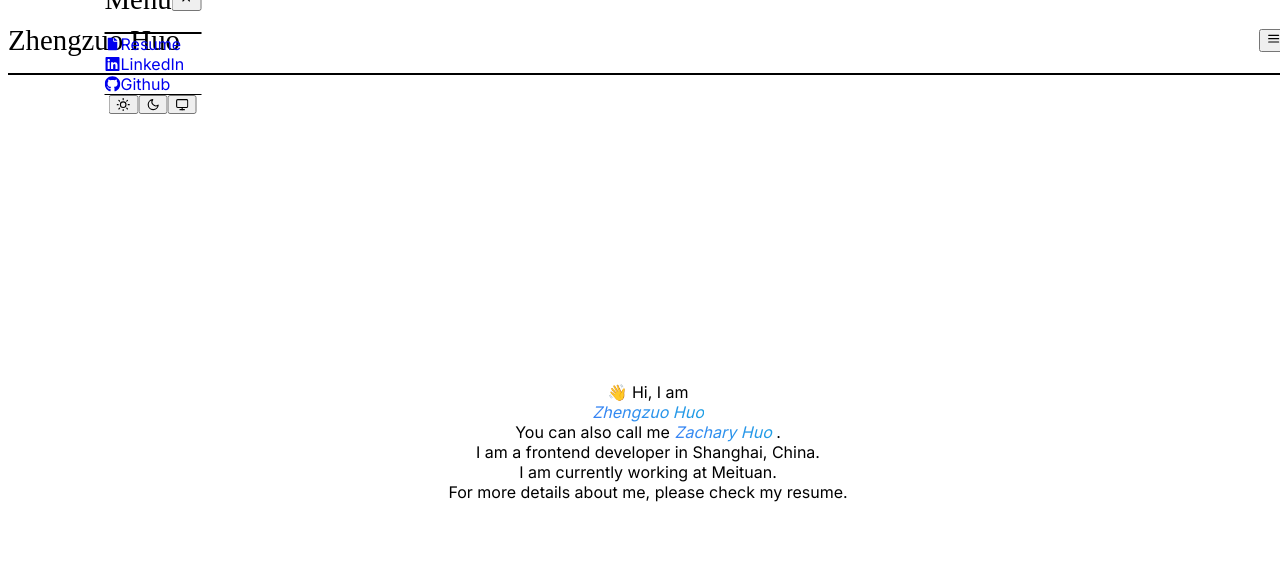
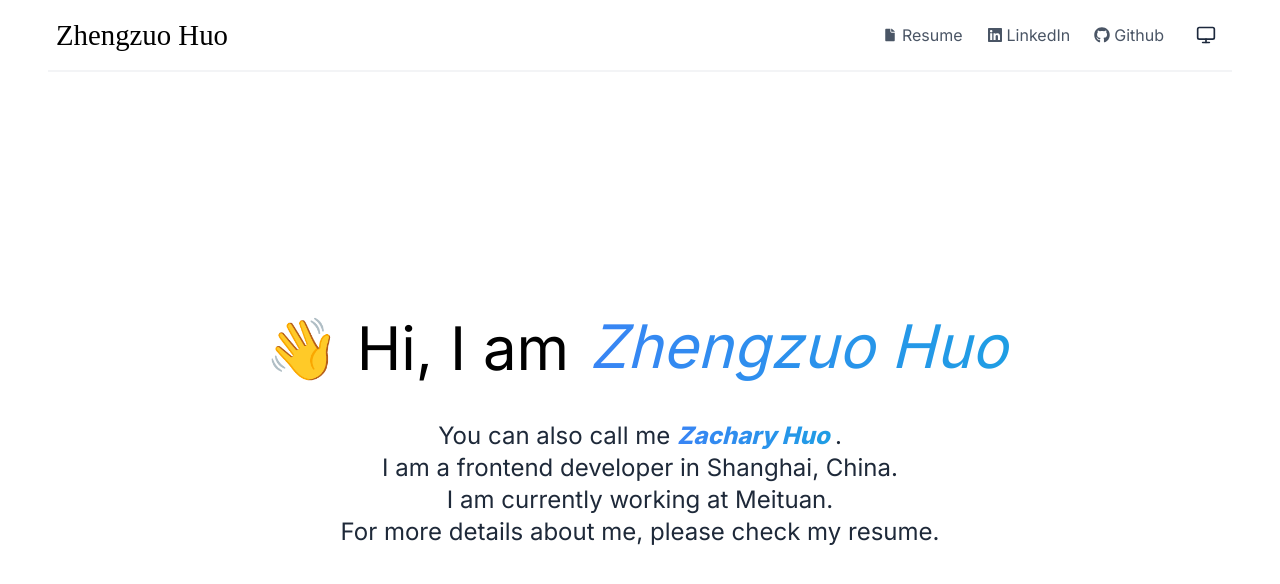
Before and after one commit to zacharyhuo/zacharyhuo.github.io, a Next.js app: page / in a window 1280 px wide. Shown: the top 584 px of the page. Built offline with nearby package versions, Linux system fonts and the light colour scheme; a web font is replaced by a local one.

Commit message:
升级tailwindcss

```diff
--- a/src/app/globals.css
+++ b/src/app/globals.css
@@ -1,6 +1,4 @@
-@tailwind base;
-@tailwind components;
-@tailwind utilities;
+@import 'tailwindcss';
 
 @keyframes gradient {
   0% {
```
